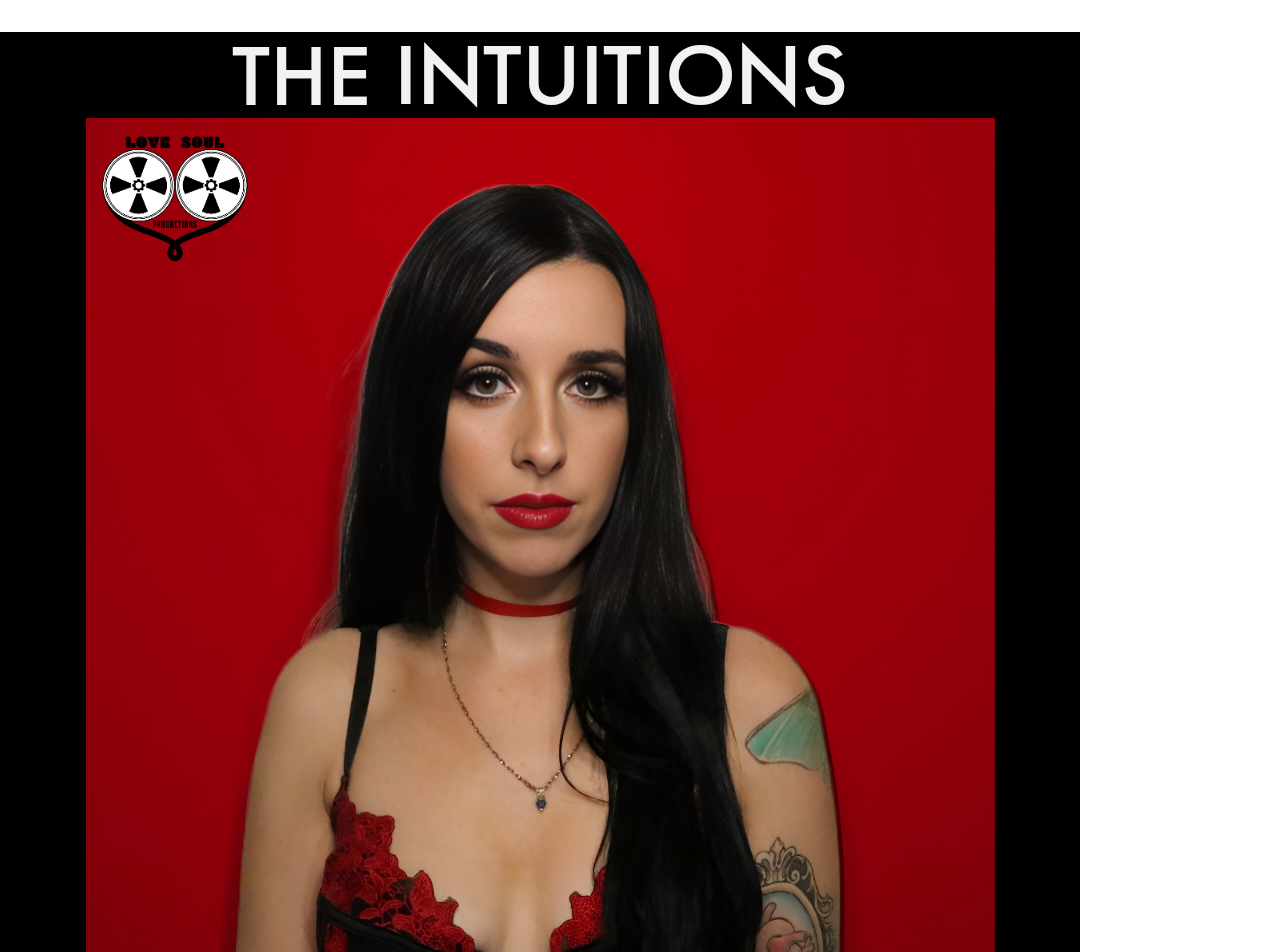
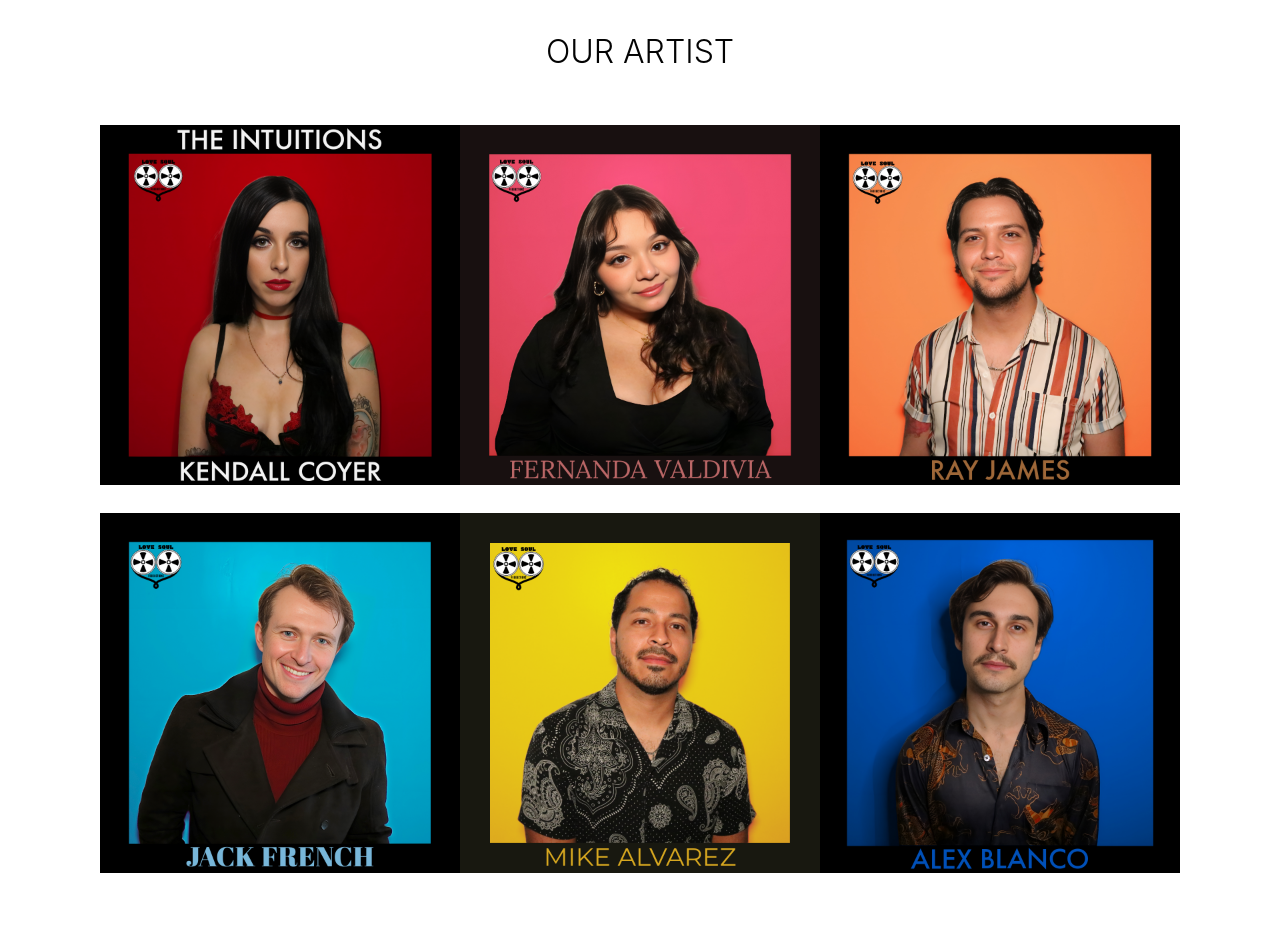
Before and after one commit to CESAR-JARAMILLO/Lovesoul-React, a React (Create React App) app: page / in a window 1280 px wide. Shown: the part 1420-2372 px from the top of the page. After the commit the page ends 2309 px from the top, so only its background shows below. Built offline with nearby package versions, Linux system fonts and the light colour scheme.

Commit message:
styled ArtistSection

```diff
--- /dev/null
+++ b/src/components/ArtistSection/ArtistSection.css
@@ -0,0 +1,42 @@
+.artist-section {
+  /* padding: 96px 0; */
+  text-align: center;
+  /* width: 100%; */
+  background-color: #fff;
+}
+
+.artist-section
+h2 {
+  color: #030303;
+  font-size: 32px;
+  font-weight: 300;
+  text-transform: uppercase;
+  text-align: center;
+  margin-bottom: 42px;
+}
+
+.artist-section
+.img-container {
+  position: relative;
+  height: 360px;
+  margin: 12px 0;
+  color: #fff;
+  text-align: center;
+}
+
+.artist-section
+.img-container:hover {
+  color: #000;
+  cursor: pointer;
+}
+
+.artist-section
+img {
+  height: 100%;
+  text-align: center;
+}
+
+.artist-section
+img:hover {
+  opacity: 30%;
+}
--- a/src/components/ArtistSection/ArtistSection.js
+++ b/src/components/ArtistSection/ArtistSection.js
@@ -1,4 +1,5 @@
 import React from 'react'
+import './ArtistSection.css'
 import kendall from '../../images/artist/kendall.png'
 import fernanda from '../../images/artist/fernanda.png'
 import ray from '../../images/artist/ray.png'
@@ -9,12 +10,14 @@ import alex from '../../images/artist/alex.png'
 function ArtistSection() {
   return (
     <section className='artist-section'>
-        <img src={kendall} alt="kendall" />
-        <img src={fernanda} alt="fernanda" />
-        <img src={ray} alt="ray" />
-        <img src={jack} alt="jack" />
-        <img src={mike} alt="mike"/>
-        <img src={alex} alt="alex"/>
+        <h2>our artist</h2>
+
+        <img className='img-container' src={kendall} alt="kendall" />
+        <img className='img-container' src={fernanda} alt="fernanda" />
+        <img className='img-container' src={ray} alt="ray" />
+        <img className='img-container' src={jack} alt="jack" />
+        <img className='img-container' src={mike} alt="mike"/>
+        <img className='img-container' src={alex} alt="alex"/>
     </section>
   )
 }
```
